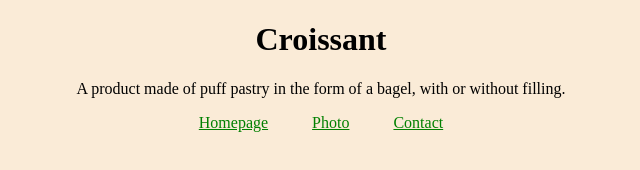
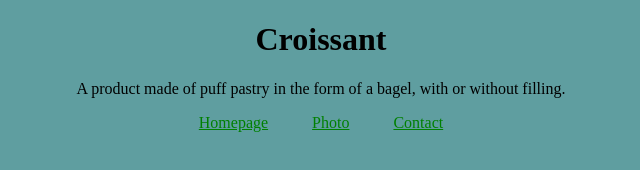
Before and after one commit to Bovduji/Croissant, a plain HTML site: page index.html in a window 1280 px wide. Shown: the whole page, without its empty margins (319-959 px from the left). Drawn offline with Linux system fonts and the light colour scheme.

Commit message:
Changed background color

```diff
--- a/src/style.css
+++ b/src/style.css
@@ -1,5 +1,5 @@
 body {
-	background-color: antiquewhite;
+	background-color:cadetblue;
 }
 
 h1,
```
